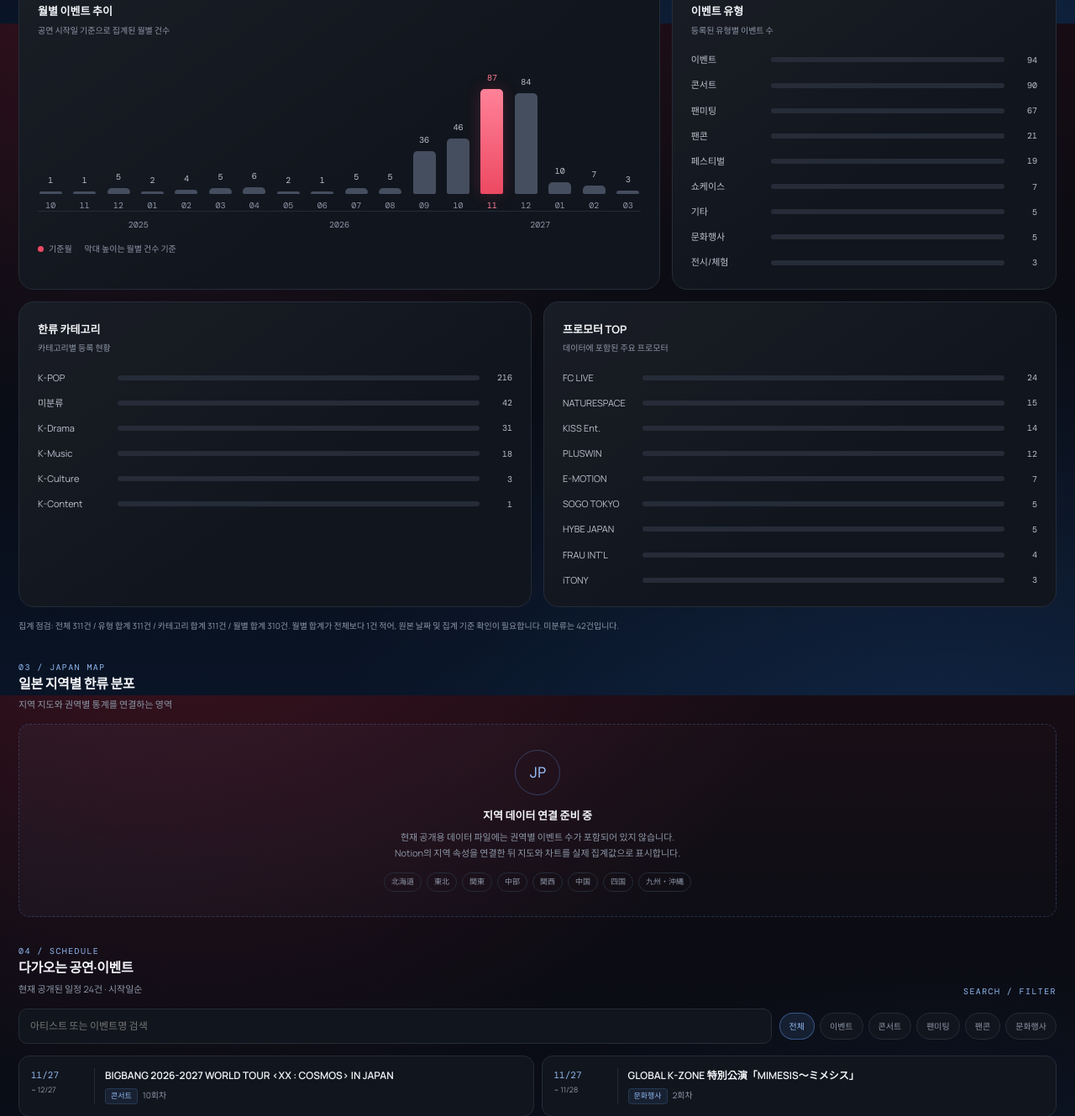
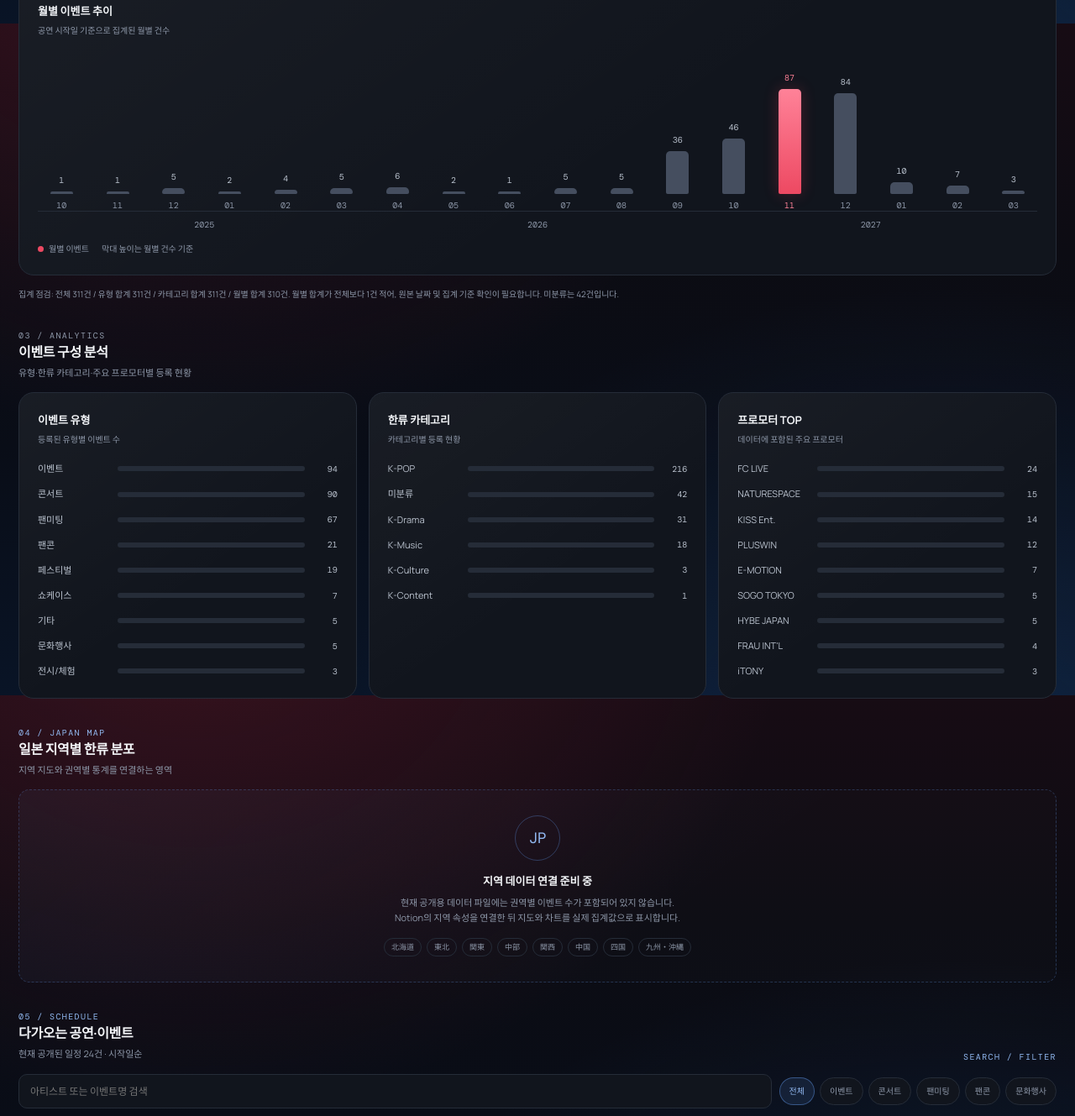
Before and after one commit to neulbo00/K-CULT-in-JAPAN, a plain HTML site: page index.html in a window 1280 px wide. Shown: the part 772-2101 px from the top of the page at 84% size. Drawn offline with nearby package versions, Linux system fonts and the light colour scheme.

Commit message:
feat: organize K-CULT dashboard into five sections

```diff
--- a/index.html
+++ b/index.html
@@ -66,6 +66,7 @@ h1 span{color:var(--red)}
 .bar-fill{height:100%;border-radius:99px;background:linear-gradient(90deg,var(--red2),var(--red))}
 .bar-num{text-align:right;color:var(--soft);font:10px var(--mono)}
 .split{display:grid;grid-template-columns:1fr 1fr;gap:14px}
+.analytics-grid{display:grid;grid-template-columns:repeat(3,minmax(0,1fr));gap:14px}
 .region-empty{min-height:230px;display:grid;place-items:center;text-align:center;border:1px dashed #343d4c;border-radius:13px;padding:24px;background:rgba(255,255,255,.012)}
 .region-symbol{width:54px;height:54px;border:1px solid #3a4351;border-radius:50%;display:grid;place-items:center;color:var(--red);font:18px var(--mono);margin:0 auto 12px}
 .region-empty strong{font-size:13px}
@@ -88,7 +89,7 @@ h1 span{color:var(--red)}
 .empty{padding:30px;text-align:center;color:var(--muted);font-size:12px;grid-column:1/-1}
 .disclaimer{margin:14px 0 0;color:var(--muted);font-size:10px;line-height:1.7}
 .footer{border-top:1px solid var(--line);margin-top:54px;padding:22px 0 35px;color:var(--muted);font-size:10px;display:flex;justify-content:space-between;gap:14px}
-@media(max-width:760px){.wrap{width:min(100% - 30px,600px)}.navlinks{display:none}.hero{grid-template-columns:1fr;padding:43px 0 24px;gap:20px}.hero-side{border-left:0;border-top:1px solid var(--line);padding:14px 0 0}.stats{grid-template-columns:repeat(2,1fr);gap:8px}.card{padding:16px}.stat-value{font-size:29px}.two-col,.split{grid-template-columns:1fr}.events{grid-template-columns:1fr}.section-head{margin-top:27px}.chart-card{padding:17px}.month-chart{height:160px}.footer{flex-direction:column}}
+@media(max-width:760px){.wrap{width:min(100% - 30px,600px)}.analytics-grid{grid-template-columns:1fr}.navlinks{display:none}.hero{grid-template-columns:1fr;padding:43px 0 24px;gap:20px}.hero-side{border-left:0;border-top:1px solid var(--line);padding:14px 0 0}.stats{grid-template-columns:repeat(2,1fr);gap:8px}.card{padding:16px}.stat-value{font-size:29px}.two-col,.split{grid-template-columns:1fr}.events{grid-template-columns:1fr}.section-head{margin-top:27px}.chart-card{padding:17px}.month-chart{height:160px}.footer{flex-direction:column}}
 @media(max-width:390px){.bar-row{grid-template-columns:76px 1fr 25px}.event{grid-template-columns:66px 1fr;padding:12px}.month-label{font-size:9px}}
 @media(prefers-reduced-motion:reduce){html{scroll-behavior:auto}*,*:before,*:after{transition:none!important}}
 /* K-CULT color journey: restrained red glow above, deep blue glow below */
@@ -116,7 +117,7 @@ body{
 <header class="topbar">
  <div class="wrap nav">
   <a class="brand" href="#"><span class="brand-mark">K</span><span>NEULBO / K-CULT<small>JAPAN HALLYU INTELLIGENCE</small></span></a>
-  <nav class="navlinks"><a href="#overview">OVERVIEW</a><a href="#trends">TRENDS</a><a href="#regions">REGIONS</a><a href="#schedule">SCHEDULE</a></nav>
+  <nav class="navlinks"><a href="#overview">OVERVIEW</a><a href="#trends">TRENDS</a><a href="#analytics">ANALYTICS</a><a href="#regions">REGIONS</a><a href="#schedule">SCHEDULE</a></nav>
   <div class="updated" id="updated">DATA / --</div>
  </div>
 </header>
@@ -138,24 +139,26 @@ body{
 
  <section id="trends">
   <div class="section-head"><div><div class="kicker">02 / Trends</div><h2>이벤트 트렌드</h2><p>월별 일정 흐름과 이벤트 구성</p></div></div>
-  <div class="two-col">
-   <article class="card chart-card"><h3 class="chart-title">월별 이벤트 추이</h3><p class="chart-sub">공연 시작일 기준으로 집계된 월별 건수</p><div class="month-chart" id="months"></div><div class="year-labels" id="years"></div><div class="legend"><span><i></i>기준월</span><span>막대 높이는 월별 건수 기준</span></div></article>
+  <article class="card chart-card"><h3 class="chart-title">월별 이벤트 추이</h3><p class="chart-sub">공연 시작일 기준으로 집계된 월별 건수</p><div class="month-chart" id="months"></div><div class="year-labels" id="years"></div><div class="legend"><span><i></i>월별 이벤트</span><span>막대 높이는 월별 건수 기준</span></div></article>
+  <p class="disclaimer" id="integrity-note"></p>
+ </section>
+
+ <section id="analytics">
+  <div class="section-head"><div><div class="kicker">03 / Analytics</div><h2>이벤트 구성 분석</h2><p>유형·한류 카테고리·주요 프로모터별 등록 현황</p></div></div>
+  <div class="analytics-grid">
    <article class="card chart-card"><h3 class="chart-title">이벤트 유형</h3><p class="chart-sub">등록된 유형별 이벤트 수</p><div class="bars" id="types"></div></article>
-  </div>
-  <div class="split" style="margin-top:14px">
    <article class="card chart-card"><h3 class="chart-title">한류 카테고리</h3><p class="chart-sub">카테고리별 등록 현황</p><div class="bars" id="categories"></div></article>
    <article class="card chart-card"><h3 class="chart-title">프로모터 TOP</h3><p class="chart-sub">데이터에 포함된 주요 프로모터</p><div class="bars" id="promoters"></div></article>
   </div>
-  <p class="disclaimer" id="integrity-note"></p>
  </section>
 
  <section id="regions">
-  <div class="section-head"><div><div class="kicker">03 / Japan Map</div><h2>일본 지역별 한류 분포</h2><p>지역 지도와 권역별 통계를 연결하는 영역</p></div></div>
+  <div class="section-head"><div><div class="kicker">04 / Japan Map</div><h2>일본 지역별 한류 분포</h2><p>지역 지도와 권역별 통계를 연결하는 영역</p></div></div>
   <div class="region-empty"><div><div class="region-symbol">JP</div><strong>지역 데이터 연결 준비 중</strong><p>현재 공개용 데이터 파일에는 권역별 이벤트 수가 포함되어 있지 않습니다. Notion의 지역 속성을 연결한 뒤 지도와 차트를 실제 집계값으로 표시합니다.</p><div class="region-tags"><span>北海道</span><span>東北</span><span>関東</span><span>中部</span><span>関西</span><span>中国</span><span>四国</span><span>九州・沖縄</span></div></div></div>
  </section>
 
  <section id="schedule">
-  <div class="section-head"><div><div class="kicker">04 / Schedule</div><h2>다가오는 공연·이벤트</h2><p id="schedule-note">공개 데이터에 포함된 일정 목록</p></div><div class="kicker">SEARCH / FILTER</div></div>
+  <div class="section-head"><div><div class="kicker">05 / Schedule</div><h2>다가오는 공연·이벤트</h2><p id="schedule-note">공개 데이터에 포함된 일정 목록</p></div><div class="kicker">SEARCH / FILTER</div></div>
   <div class="toolbar"><input id="search" class="search" type="search" placeholder="아티스트 또는 이벤트명 검색" aria-label="일정 검색"><div class="filters" id="filters"></div></div>
   <div class="events" id="events"></div>
   <p class="disclaimer">이 일정 목록은 현재 data.js에 포함된 미리보기 데이터입니다. 전체 이벤트 311건의 전체 일정 목록을 의미하지 않습니다.</p>
```
